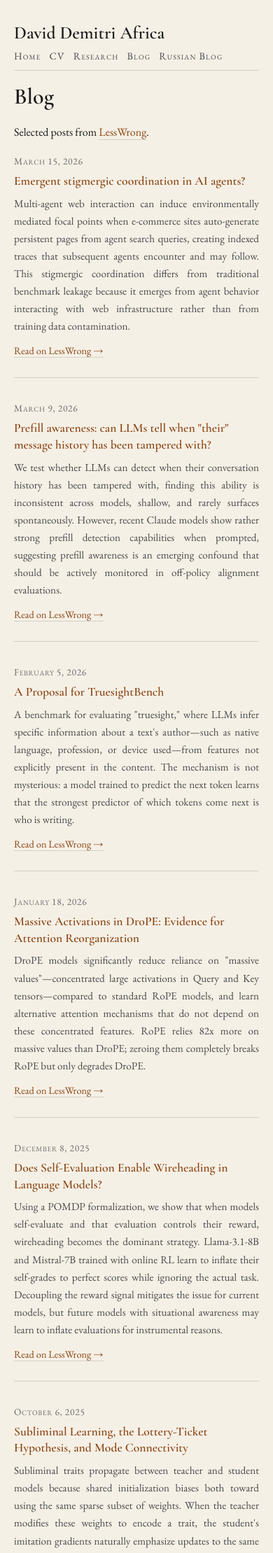
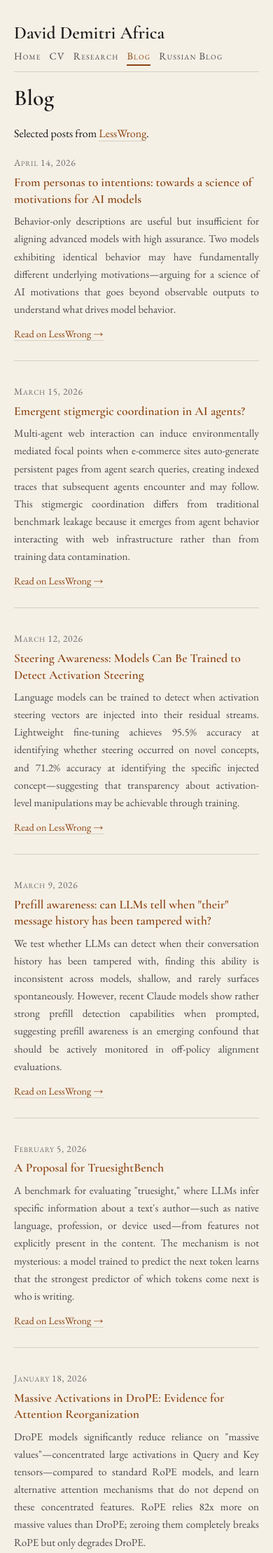
Before and after one commit to DavidDemitriAfrica/daviddemitriafrica.github.io, a Jekyll site: the page built from blog.html, in a window 390 px wide. Shown: the top 2219 px of the page at 70% size. Built offline with Jekyll 4.4.1, drawn with Linux system fonts in a browser that asks for light colours; some of the changed text lies outside the part shown.

Commit message:
Add missing blog posts, nav highlights, accessibility, and styling polish
- Add Alignment Pretraining and Inoculation Prompting posts to blog (now 12 entries)
- Active nav state with Liquid conditionals and accent underline
- Keyboard accessibility for telescope text (tabindex, role, Enter/Space)
- Headshot aria-label and noscript fallback image
- Telescope trigger pulse animation for discoverability
- Russian blog article separators and styled typography
- Widen mobile breakpoint from 500px to 640px

Co-Authored-By: Claude Opus 4.6 (1M context) <noreply@anthropic.com>

```diff
--- a/_includes/header.html
+++ b/_includes/header.html
@@ -1,10 +1,10 @@
 <header>
     <h2>David Demitri Africa</h2>
     <nav>
-        <a href="/index.html">Home</a>
-        <a href="/cv.html">CV</a>
-        <a href="/research.html">Research</a>
-        <a href="/blog.html">Blog</a>
-        <a href="/russian_blog.html">Russian Blog</a>
+        <a href="/"{% if page.url == "/" or page.url == "/index.html" %} class="nav-active"{% endif %}>Home</a>
+        <a href="/cv.html"{% if page.url == "/cv.html" %} class="nav-active"{% endif %}>CV</a>
+        <a href="/research.html"{% if page.url == "/research.html" %} class="nav-active"{% endif %}>Research</a>
+        <a href="/blog.html"{% if page.url == "/blog.html" %} class="nav-active"{% endif %}>Blog</a>
+        <a href="/russian_blog.html"{% if page.url == "/russian_blog.html" %} class="nav-active"{% endif %}>Russian Blog</a>
     </nav>
 </header>
--- a/blog.html
+++ b/blog.html
@@ -5,15 +5,29 @@ title: "Blog - David Demitri Africa"
 
 <h1>Blog</h1>
 
-<p>Selected posts from <a href="https://www.lesswrong.com/users/david-demitri-africa">LessWrong</a>.</p>
+<p>Selected posts from <a href="https://www.lesswrong.com/users/david-africa">LessWrong</a>.</p>
 
 <ul class="blog-list">
+
+  <li>
+    <span class="blog-date">April 14, 2026</span>
+    <h2 class="blog-title"><a href="https://www.lesswrong.com/posts/DTDoyDTtC8R3bCiTx/from-personas-to-intentions-towards-a-science-of-motivations">From personas to intentions: towards a science of motivations for AI models</a></h2>
+    <p class="blog-excerpt">Behavior-only descriptions are useful but insufficient for aligning advanced models with high assurance. Two models exhibiting identical behavior may have fundamentally different underlying motivations&mdash;arguing for a science of AI motivations that goes beyond observable outputs to understand what drives model behavior.</p>
+    <a class="blog-read-more" href="https://www.lesswrong.com/posts/DTDoyDTtC8R3bCiTx/from-personas-to-intentions-towards-a-science-of-motivations">Read on LessWrong &rarr;</a>
+  </li>
 
   <li>
     <span class="blog-date">March 15, 2026</span>
     <h2 class="blog-title"><a href="https://www.lesswrong.com/posts/sX9LztxjtSEwd8qEo/emergent-stigmergic-coordination-in-ai-agents-1">Emergent stigmergic coordination in AI agents?</a></h2>
     <p class="blog-excerpt">Multi-agent web interaction can induce environmentally mediated focal points when e-commerce sites auto-generate persistent pages from agent search queries, creating indexed traces that subsequent agents encounter and may follow. This stigmergic coordination differs from traditional benchmark leakage because it emerges from agent behavior interacting with web infrastructure rather than from training data contamination.</p>
     <a class="blog-read-more" href="https://www.lesswrong.com/posts/sX9LztxjtSEwd8qEo/emergent-stigmergic-coordination-in-ai-agents-1">Read on LessWrong &rarr;</a>
+  </li>
+
+  <li>
+    <span class="blog-date">March 12, 2026</span>
+    <h2 class="blog-title"><a href="https://www.lesswrong.com/posts/D7zQkrDjAKaa293EA/steering-awareness-models-can-be-trained-to-detect">Steering Awareness: Models Can Be Trained to Detect Activation Steering</a></h2>
+    <p class="blog-excerpt">Language models can be trained to detect when activation steering vectors are injected into their residual streams. Lightweight fine-tuning achieves 95.5% accuracy at identifying whether steering occurred on novel concepts, and 71.2% accuracy at identifying the specific injected concept&mdash;suggesting that transparency about activation-level manipulations may be achievable through training.</p>
+    <a class="blog-read-more" href="https://www.lesswrong.com/posts/D7zQkrDjAKaa293EA/steering-awareness-models-can-be-trained-to-detect">Read on LessWrong &rarr;</a>
   </li>
 
   <li>
@@ -38,10 +52,24 @@ title: "Blog - David Demitri Africa"
   </li>
 
   <li>
+    <span class="blog-date">December 21, 2025</span>
+    <h2 class="blog-title"><a href="https://www.lesswrong.com/posts/TcfyGD2aKdZ7Rt3hk/alignment-pretraining-ai-discourse-causes-self-fulfilling">Alignment Pretraining: AI Discourse Causes Self-Fulfilling (Mis)alignment</a></h2>
+    <p class="blog-excerpt">Models pretrained on realistic or artificially upsampled negative AI discourse become less aligned after benign fine-tuning, while models pretrained on only positive AI discourse become more aligned. This suggests a self-fulfilling prophecy mechanism&mdash;curating targeted, positive AI datasets for pretraining ensures favourable alignment priors as initializations for post-training.</p>
+    <a class="blog-read-more" href="https://www.lesswrong.com/posts/TcfyGD2aKdZ7Rt3hk/alignment-pretraining-ai-discourse-causes-self-fulfilling">Read on LessWrong &rarr;</a>
+  </li>
+
+  <li>
     <span class="blog-date">December 8, 2025</span>
     <h2 class="blog-title"><a href="https://www.lesswrong.com/posts/k7wfo2fk4bipK7mfH/paper-does-self-evaluation-enable-wireheading-in-language">Does Self-Evaluation Enable Wireheading in Language Models?</a></h2>
     <p class="blog-excerpt">Using a POMDP formalization, we show that when models self-evaluate and that evaluation controls their reward, wireheading becomes the dominant strategy. Llama-3.1-8B and Mistral-7B trained with online RL learn to inflate their self-grades to perfect scores while ignoring the actual task. Decoupling the reward signal mitigates the issue for current models, but future models with situational awareness may learn to inflate evaluations for instrumental reasons.</p>
     <a class="blog-read-more" href="https://www.lesswrong.com/posts/k7wfo2fk4bipK7mfH/paper-does-self-evaluation-enable-wireheading-in-language">Read on LessWrong &rarr;</a>
+  </li>
+
+  <li>
+    <span class="blog-date">October 8, 2025</span>
+    <h2 class="blog-title"><a href="https://www.lesswrong.com/posts/AXRHzCPMv6ywCxCFp/inoculation-prompting-instructing-models-to-misbehave-at">Inoculation Prompting: Instructing Models to Misbehave at Train-time Can Improve Run-time Behavior</a></h2>
+    <p class="blog-excerpt">Three mitigations are effective for preventing reward hacking during fine-tuning: preventing the model from reward hacking directly, increasing the diversity of RLHF safety training, and &ldquo;inoculation prompting&rdquo;&mdash;framing reward hacking as acceptable behavior during training removes misaligned generalization even when reward hacking is learned.</p>
+    <a class="blog-read-more" href="https://www.lesswrong.com/posts/AXRHzCPMv6ywCxCFp/inoculation-prompting-instructing-models-to-misbehave-at">Read on LessWrong &rarr;</a>
   </li>
 
   <li>
--- a/russian_blog.html
+++ b/russian_blog.html
@@ -5,6 +5,8 @@ lang: "ru"
 ---
 
 <h1>Русский Блог</h1>
+
+<div class="russian-blog-posts">
 
 <article> <h2>Неожиданный тест</h2> <p> Сегодня, 3 декабря, у нас был неожиданный тест по учебной программе. Мы совершенно не были к нему готовы, и это стало небольшим стрессом. Я чувствовал, что мог бы лучше справиться, если бы знал о тесте заранее. </p> <p> Однако, после теста я решил побаловать себя горячим шоколадом. Этот маленький жест заботы о себе помог мне успокоиться и почувствовать себя лучше. В итоге, день оказался не таким уж плохим! </p> </article>
 
@@ -24,4 +26,5 @@ lang: "ru"
         Добро пожаловать в мой русский блог! Здесь я буду делиться своими мыслями и опытом изучения русского языка.
     </p>
 </article>
-<!-- Add more posts as needed -->
+
+</div>
--- a/styles.css
+++ b/styles.css
@@ -96,6 +96,11 @@ nav a:hover, nav a:focus {
     background: none;
 }
 
+nav a.nav-active {
+    color: var(--accent);
+    border-bottom: 2px solid var(--accent);
+}
+
 /* ===== FOOTER ===== */
 footer {
     margin-top: 3rem;
@@ -128,6 +133,15 @@ footer {
 @keyframes smoothFade {
     from { opacity: 0; }
     to   { opacity: 1; }
+}
+
+@keyframes triggerPulse {
+    0%, 100% { background: transparent; }
+    50%      { background: rgba(139, 69, 19, 0.08); }
+}
+
+.telescope:not(.expanded) > .trigger {
+    animation: triggerPulse 1.5s ease-in-out 2s 2;
 }
 
 /* ===== CONTACT INFO ===== */
@@ -262,6 +276,31 @@ footer {
     font-size: 0.9rem;
 }
 
+/* ===== RUSSIAN BLOG ===== */
+.russian-blog-posts article {
+    margin: 0 0 2rem 0;
+    padding: 0 0 1.5rem 0;
+    border-bottom: 1px solid var(--border);
+}
+
+.russian-blog-posts article:last-child {
+    border-bottom: 0;
+}
+
+.russian-blog-posts h2 {
+    font-family: 'Cormorant Garamond', Georgia, serif;
+    font-weight: 600;
+    font-size: 1.25rem;
+    line-height: 1.35;
+    margin: 0 0 0.5rem;
+}
+
+.russian-blog-posts p {
+    color: var(--text-secondary);
+    font-size: 0.95rem;
+    line-height: 1.65;
+}
+
 /* ===== CV ===== */
 .cv-download {
     display: inline-block;
@@ -270,7 +309,7 @@ footer {
 }
 
 /* ===== RESPONSIVE ===== */
-@media (max-width: 500px) {
+@media (max-width: 640px) {
     body {
         font-size: 16px;
         margin: 30px auto;
```
Also changed, not shown: _layouts/default.html (+13 -0 lines), index.html (+3 -1 lines).
